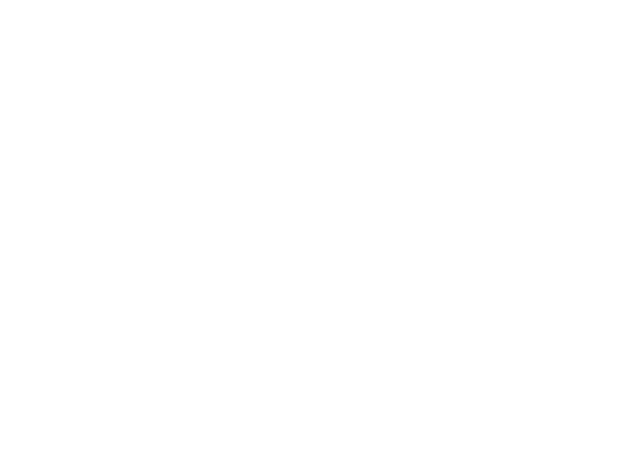
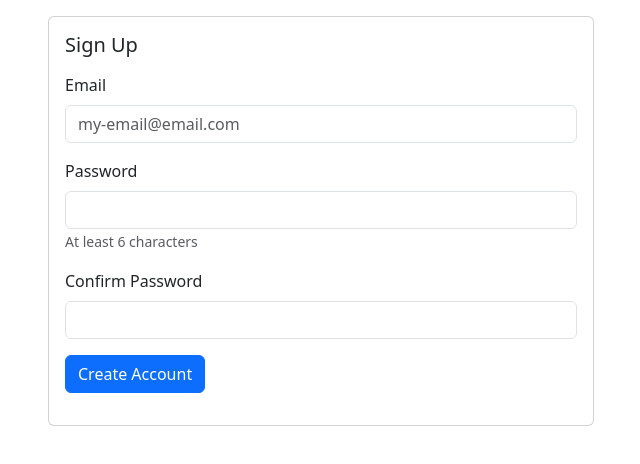
Before and after one commit to fannyhoberg/hangry, a React (Vite) app: page /signup in a window 1280 px wide. Before the commit this address had no page. Shown: the top 464 px of the page, without its empty margins (319-959 px from the left). Built offline with nearby package versions, Linux system fonts and the light colour scheme; no server answers.

Commit message:
added sign up page and successfully signed up one user

```diff
--- a/src/App.tsx
+++ b/src/App.tsx
@@ -1,6 +1,7 @@
 import { Route, Routes } from "react-router-dom";
 import HomePage from "./pages/HomePage";
 import "./assets/scss/App.scss";
+import SignupPage from "./pages/SignupPage";
 
 function App() {
   return (
@@ -8,6 +9,9 @@ function App() {
       <Routes>
         {/* <Route path="*" element={<NotFoundPage />} /> */}
         <Route path="/" element={<HomePage />} />
+
+        {/* Auth Routes */}
+        <Route path="/signup" element={<SignupPage />} />
       </Routes>
     </div>
   );
--- a/src/assets/scss/App.scss
+++ b/src/assets/scss/App.scss
@@ -1,3 +1,5 @@
+@import "bootstrap/scss/bootstrap";
+
 #App {
   display: flex;
   flex-direction: column;
--- /dev/null
+++ b/src/contexts/AuthContextProvider.tsx
@@ -0,0 +1,31 @@
+import { UserCredential, createUserWithEmailAndPassword } from "firebase/auth";
+import React, { PropsWithChildren, createContext } from "react";
+import { auth } from "../services/firebase";
+
+// Define the shape of the Auth context
+interface AuthType {
+  signup: (email: string, password: string) => Promise<UserCredential>;
+}
+
+// Create the Auth context
+export const AuthContext = createContext<AuthType | null>(null);
+
+const AuthContextProvider: React.FC<PropsWithChildren> = ({ children }) => {
+  // Define the signup function
+  const signup = (email: string, password: string) => {
+    return createUserWithEmailAndPassword(auth, email, password);
+  };
+
+  // Create an object that matches the AuthType interface
+  const authContextValue: AuthType = {
+    signup,
+  };
+
+  return (
+    <AuthContext.Provider value={authContextValue}>
+      {children}
+    </AuthContext.Provider>
+  );
+};
+
+export default AuthContextProvider;
--- /dev/null
+++ b/src/hooks/useAuth.ts
@@ -0,0 +1,14 @@
+import { useContext } from "react";
+import { AuthContext } from "../contexts/AuthContextProvider";
+
+const useAuth = () => {
+  const authContext = useContext(AuthContext);
+
+  if (!authContext) {
+    throw new Error("Trying to use AuthContext outside of AuthContextProvider");
+  }
+
+  return authContext;
+};
+
+export default useAuth;
--- a/src/main.tsx
+++ b/src/main.tsx
@@ -1,12 +1,15 @@
-import { StrictMode } from "react";
+import React from "react";
 import { createRoot } from "react-dom/client";
 import App from "./App.tsx";
 import { BrowserRouter } from "react-router-dom";
+import AuthContextProvider from "./contexts/AuthContextProvider.tsx";
 
 createRoot(document.getElementById("root")!).render(
-  <StrictMode>
-    <BrowserRouter>
-      <App />
-    </BrowserRouter>
-  </StrictMode>
+  <React.StrictMode>
+    <AuthContextProvider>
+      <BrowserRouter>
+        <App />
+      </BrowserRouter>
+    </AuthContextProvider>
+  </React.StrictMode>
 );
--- /dev/null
+++ b/src/pages/SignupPage.tsx
@@ -0,0 +1,135 @@
+import { useRef, useState } from "react";
+import Button from "react-bootstrap/Button";
+import Card from "react-bootstrap/Card";
+import Col from "react-bootstrap/Col";
+import Container from "react-bootstrap/Container";
+import Form from "react-bootstrap/Form";
+import Row from "react-bootstrap/Row";
+import { SubmitHandler, useForm } from "react-hook-form";
+import { useNavigate } from "react-router-dom";
+import useAuth from "../hooks/useAuth";
+import { signUpType } from "../types/User.types";
+import { FirebaseError } from "firebase/app";
+// import { toast } from "react-toastify";
+
+const SignupPage = () => {
+  const [isSubmitting, setIsSubmitting] = useState(false);
+  const {
+    handleSubmit,
+    register,
+    watch,
+    formState: { errors },
+  } = useForm<signUpType>();
+  const { signup } = useAuth();
+  const navigate = useNavigate();
+
+  // Password ref
+  const passwordRef = useRef("");
+  passwordRef.current = watch("password");
+
+  const onSignup: SubmitHandler<signUpType> = async (data) => {
+    setIsSubmitting(true);
+
+    try {
+      await signup(data.email, data.password);
+      console.log("Something went wrong on Signup page");
+
+      navigate("/");
+    } catch (err) {
+      if (err instanceof FirebaseError) {
+        console.error(err.message);
+      } else if (err instanceof Error) {
+        console.error(err.message);
+      } else {
+        console.error("Something went wrong, try again.");
+      }
+    }
+
+    setIsSubmitting(false);
+  };
+
+  return (
+    <Container className="py-3 center-y">
+      <Row>
+        <Col md={{ span: 6, offset: 3 }}>
+          <Card className="mb-3">
+            <Card.Body>
+              <Card.Title className="mb-3">Sign Up</Card.Title>
+
+              <Form onSubmit={handleSubmit(onSignup)} className="mb-3">
+                <Form.Group controlId="email" className="mb-3">
+                  <Form.Label>Email</Form.Label>
+                  <Form.Control
+                    placeholder="my-email@email.com"
+                    type="email"
+                    {...register("email", {
+                      required: "Please enter an email.",
+                    })}
+                  />
+                  {errors.email && (
+                    <p className="invalid">
+                      {errors.email.message || "Invalid value"}
+                    </p>
+                  )}
+                </Form.Group>
+
+                <Form.Group controlId="password" className="mb-3">
+                  <Form.Label>Password</Form.Label>
+                  <Form.Control
+                    type="password"
+                    autoComplete="new-password"
+                    {...register("password", {
+                      required: "Please enter a password",
+                      minLength: {
+                        message: "Enter at least 6 characters",
+                        value: 3,
+                      },
+                    })}
+                  />
+                  {errors.password && (
+                    <p className="invalid">
+                      {errors.password.message || "Invalid value"}
+                    </p>
+                  )}
+                  <Form.Text>At least 6 characters</Form.Text>
+                </Form.Group>
+
+                <Form.Group controlId="confirmPassword" className="mb-3">
+                  <Form.Label>Confirm Password</Form.Label>
+                  <Form.Control
+                    type="password"
+                    autoComplete="off"
+                    {...register("confirmPassword", {
+                      required: "Enter your password again please.",
+                      minLength: {
+                        message: "Enter at least 6 characters",
+                        value: 3,
+                      },
+                      validate: (value) => {
+                        return (
+                          value === passwordRef.current ||
+                          "The passwords does not match, try again"
+                        );
+                      },
+                    })}
+                  />
+                  {errors.confirmPassword && (
+                    <p className="invalid">
+                      {errors.confirmPassword.message || "Invalid value"}
+                    </p>
+                  )}
+                </Form.Group>
+
+                <Button disabled={isSubmitting} type="submit" variant="primary">
+                  {isSubmitting ? "Creating account..." : "Create Account"}
+                </Button>
+              </Form>
+            </Card.Body>
+          </Card>
+        </Col>
+      </Row>
+    </Container>
+  );
+};
+
+export default SignupPage;
--- /dev/null
+++ b/src/types/User.types.ts
@@ -0,0 +1,5 @@
+export type signUpType = {
+  email: string;
+  password: string;
+  confirmPassword: string;
+};
```
